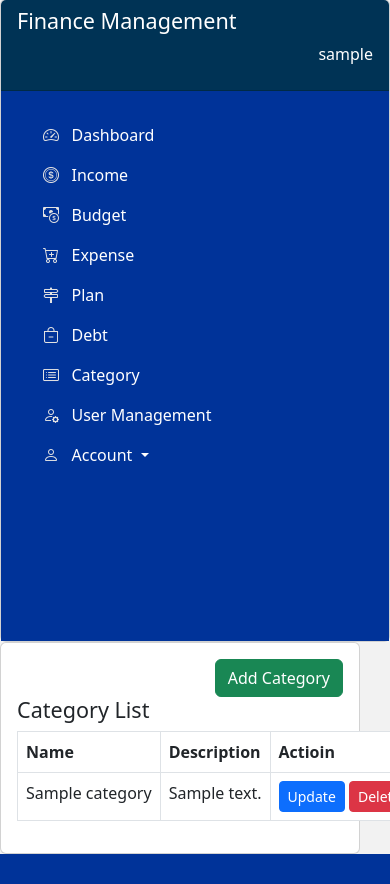
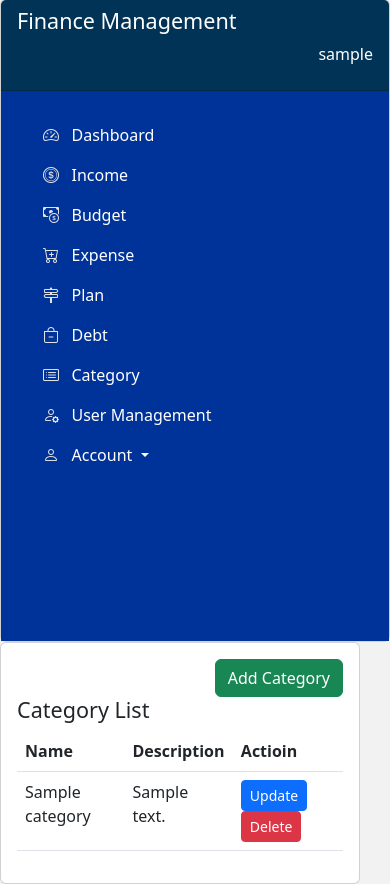
Before and after one commit to mube1234/perfm, a Django app: page /categories/ in a window 390 px wide; the page is wider, and only the part inside the window is pictured. Shown: the part 112-996 px from the top of that part. Before the commit the page ends 966 px from the top of that part, so only its background shows below. Run offline with Django 4.2, Linux system fonts and the light colour scheme; a user stored in the database is signed in; tables that the repository leaves empty hold one stand-in row (values such as "Sample post"); some libraries are stand-ins or nearby versions.

Commit message:
'solve_responsiveness'

```diff
--- a/finance/templates/finance/category_list.html
+++ b/finance/templates/finance/category_list.html
@@ -9,7 +9,7 @@
       <div >
         <a href="{% url 'create_category' %}" class='btn btn-success' style='float:right'>Add Category</a></div>
       <h4>Category List</h4>
-    <table class="table table-hover text-nowrap table-bordered">
+    <table class="table table-hover">
       <thead>
         <tr>
           <th>Name</th>
```
